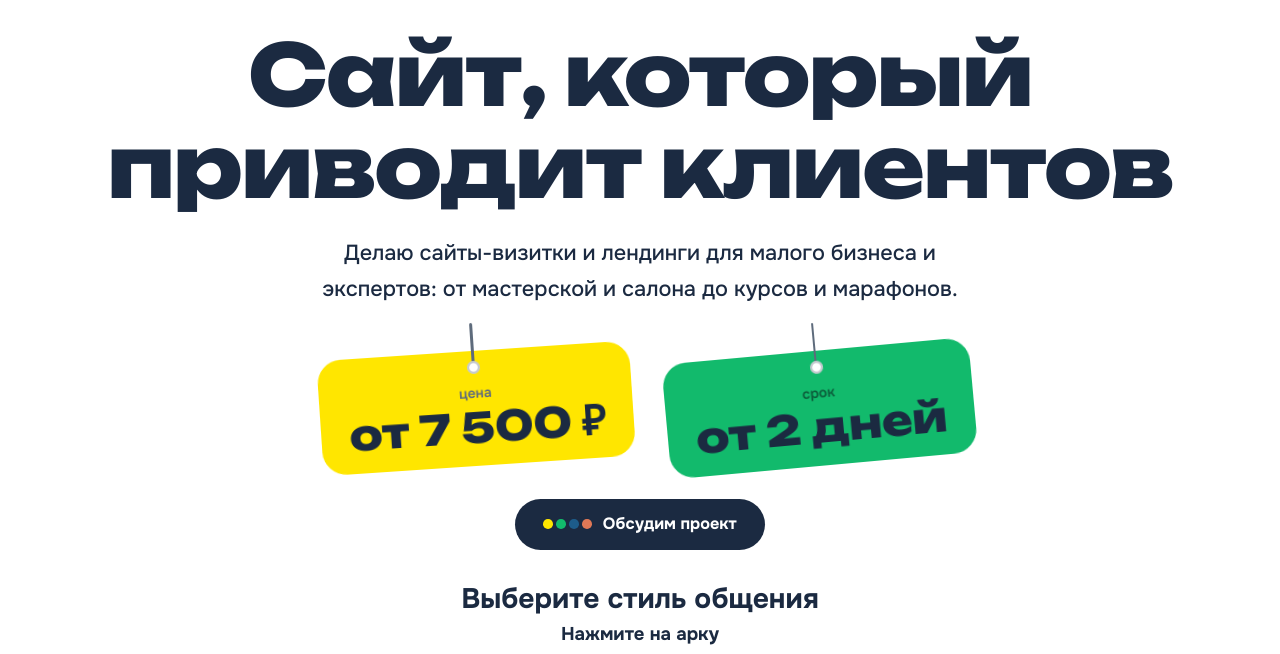
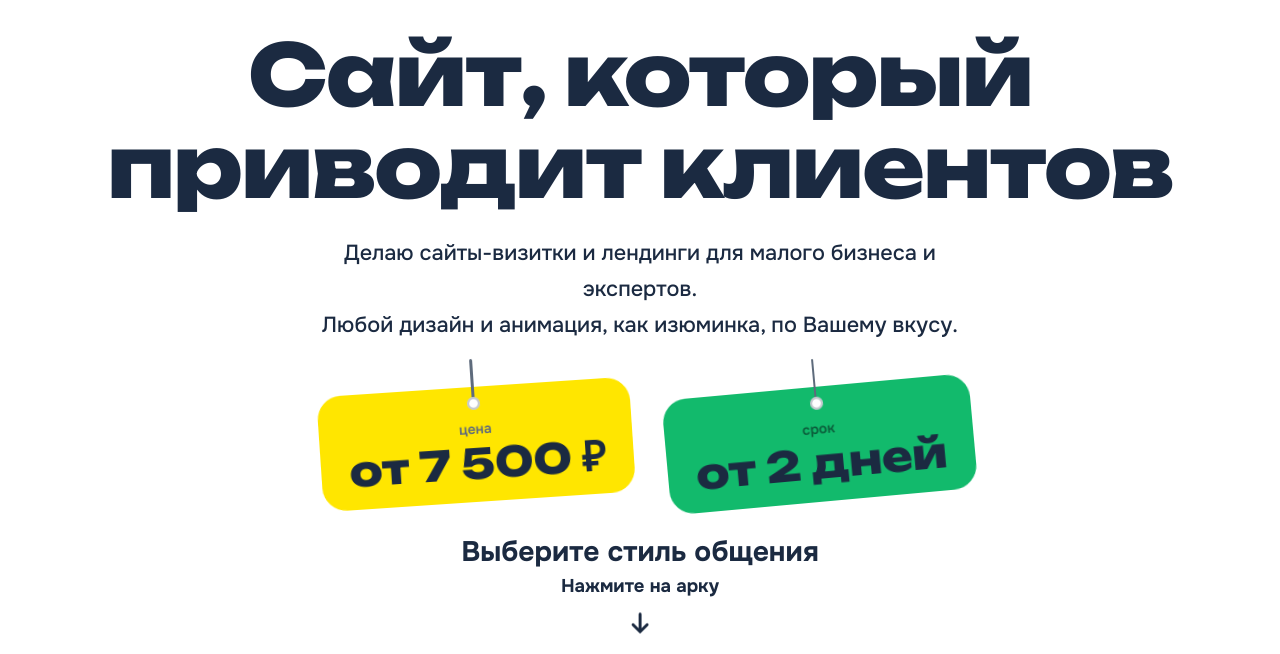
Before and after one commit to vedeneevasvetoyara-coder/test-site-academy, a plain HTML site: page index.html in a window 1280 px wide. Shown: the part 91-745 px from the top of the page. Drawn offline with Linux system fonts and the light colour scheme.

Commit message:
Главная: убрана тёмная кнопка «Обсудим проект», новый подзаголовок

```diff
--- a/index.html
+++ b/index.html
@@ -223,9 +223,8 @@ html,body{overflow-x:hidden}
   <section class="hero">
     <div class="in">
       <h1>Сайт, который приводит клиентов</h1>
-      <p class="lead">Делаю сайты-визитки и лендинги для малого бизнеса и экспертов: от мастерской и салона до курсов и марафонов.</p>
+      <p class="lead">Делаю сайты-визитки и лендинги для малого бизнеса и экспертов.<br>Любой дизайн и анимация, как изюминка, по Вашему вкусу.</p>
       <div class="offer"><span class="tag lemon-t"><small>цена</small>от 7&nbsp;500&nbsp;₽</span><span class="tag mint-t"><small>срок</small>от 2 дней</span></div>
-      <a class="palitra-link top-btn" href="https://t.me/Website_bystro" target="_blank" rel="noopener"><span class="dots" aria-hidden="true"><i style="background:#FFE600"></i><i style="background:#12BA6C"></i><i style="background:#1D5C8A"></i><i style="background:#E07856"></i></span>Обсудим проект</a>
       <p class="ask">Выберите стиль общения<small>Нажмите на арку</small><svg class="ask-arrow" viewBox="0 0 24 24" aria-hidden="true"><path d="M12 4v15M6 13l6 6 6-6" fill="none" stroke="currentColor" stroke-width="2.5" stroke-linecap="round" stroke-linejoin="round"/></svg></p>
       <div class="doors">
         <a class="door lemon" href="solnechnoe.html">
```
